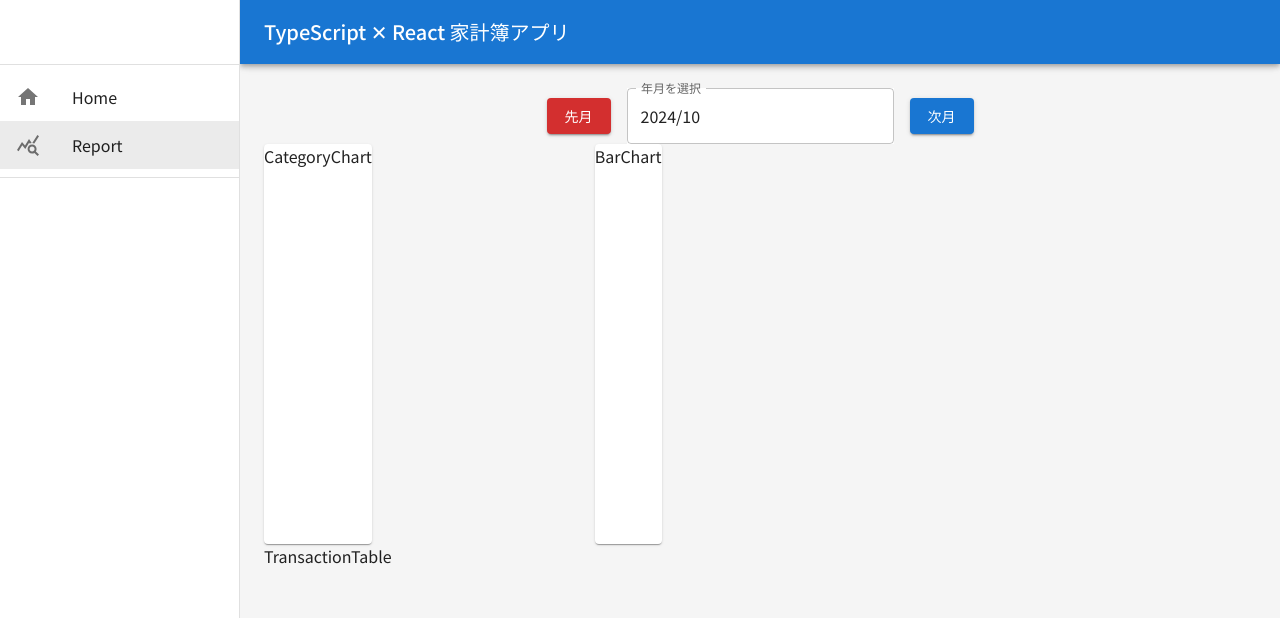
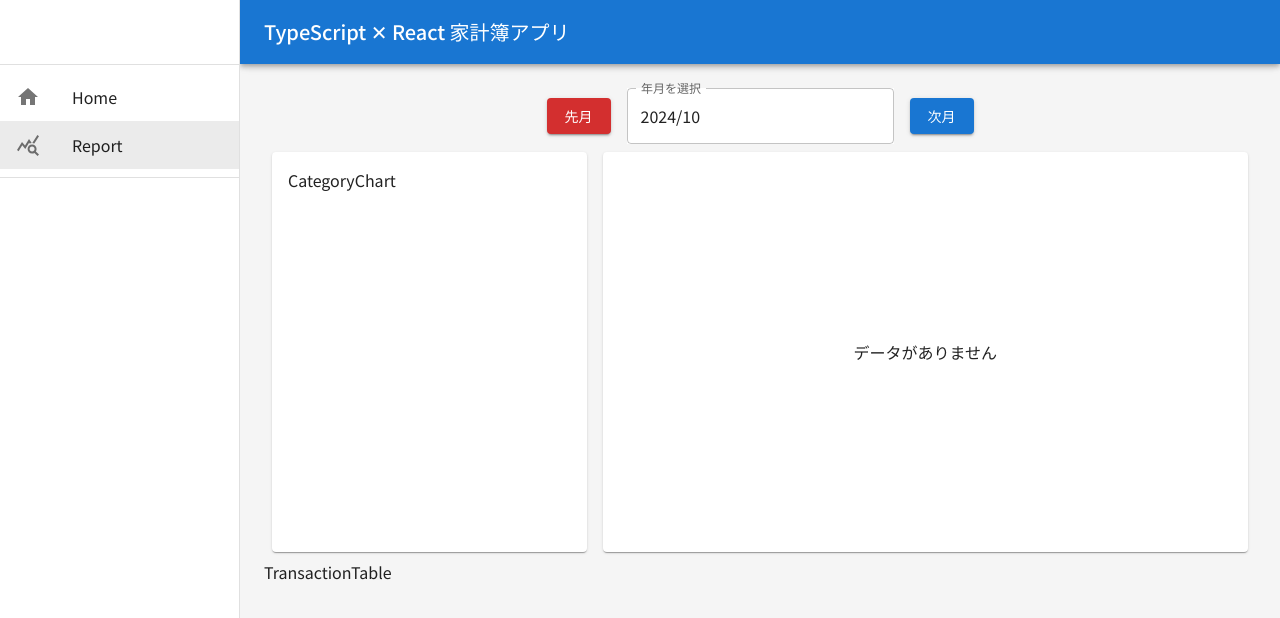
Before and after one commit to horisan24/Ts-Intro-finances, a React (Create React App) app: page /report in a window 1280 px wide. Shown: the top 618 px of the page. Built offline with nearby package versions, Linux system fonts and the light colour scheme; no server answers; the database is empty; the HTML template or start-up script is replaced by a standard one.

Commit message:
棒グラフの作成・整形

```diff
--- a/src/App.tsx
+++ b/src/App.tsx
@@ -22,6 +22,7 @@ function App() {
 
   const [transactions, setTransactions] = useState<Transaction[]>([]);
   const [currentMonth, setCurrentMonth] = useState<Date>(new Date());
+  const [isLoading, setIsLoading] = useState<boolean>(true);
 
   useEffect(() => {
     const fetchTransactions = async () => {
@@ -43,6 +44,8 @@ function App() {
         } else {
           console.error("一般的なエラーは:", err);
         }
+      } finally {
+        setIsLoading(false);
       }
     }
     fetchTransactions();
@@ -132,6 +135,8 @@ function App() {
               <Report
                 currentMonth={currentMonth}
                 setCurrentMonth={setCurrentMonth}
+                monthlyTransactions={monthlyTransactions}
+                isLoading={isLoading}
               />
             }
           />
--- a/src/components/BarChart.tsx
+++ b/src/components/BarChart.tsx
@@ -1,8 +1,87 @@
 import React from 'react'
+import {
+  Chart as ChartJS,
+  CategoryScale,
+  LinearScale,
+  BarElement,
+  Title,
+  Tooltip,
+  Legend,
+  ChartData,
+} from 'chart.js';
+import CircularProgress from '@mui/material/CircularProgress';
+import { Bar } from 'react-chartjs-2'
+import { Transaction } from '../types';
+import { calculateDailyBalances } from '../utils/financeCalculations';
+import { Box, Typography, useTheme } from '@mui/material';
 
-const BarChart = () => {
+ChartJS.register(
+  CategoryScale,
+  LinearScale,
+  BarElement,
+  Title,
+  Tooltip,
+  Legend
+);
+
+interface BarChartProps {
+  monthlyTransactions: Transaction[];
+  isLoading: boolean;
+}
+
+const BarChart = ({ monthlyTransactions, isLoading }: BarChartProps) => {
+  const theme = useTheme();
+  const options = {
+    maintainAspectRatio: false,
+    responsive: true,
+    plugins: {
+      // legend: {
+      //   position: 'top' as const,
+      // },
+      title: {
+        display: true,
+        text: '日別収支',
+      },
+    },
+  }
+
+  const dailyBalances = calculateDailyBalances(monthlyTransactions);
+  // console.log(dailyBalances);
+  // console.log(monthlyTransactions);
+
+  const dateLabels = Object.keys(dailyBalances).sort();
+
+  const data: ChartData<'bar'> = {
+    labels: dateLabels,
+    datasets: [
+      {
+        label: "支出",
+        data: dateLabels.map((date) => dailyBalances[date].expense),
+        backgroundColor: theme.palette.expenseColor.light,
+      },
+      {
+        label: "収入",
+        data: dateLabels.map((date) => dailyBalances[date].income),
+        backgroundColor: theme.palette.incomeColor.light,
+      },
+    ],
+  };
+
   return (
-    <div>BarChart</div>
+    <Box sx={{
+      flexGrow: 1,
+      display: 'flex',
+      justifyContent: 'center',
+      alignItems: 'center',
+    }}>
+      {isLoading ? (
+        <CircularProgress />
+      ) : monthlyTransactions.length > 0 ? (
+        <Bar options={options} data={data} />
+      ) : (
+        <Typography>データがありません</Typography>
+      )}
+    </Box>
   )
 }
 
--- a/src/components/layout/AppLayout.tsx
+++ b/src/components/layout/AppLayout.tsx
@@ -31,7 +31,13 @@ export default function AppLayout() {
   };
 
   return (
-    <Box sx={{ display: 'flex', bgcolor:(theme) => theme.palette.grey[100], minHeight: "100vh" }}>
+    <Box
+      sx={{
+        display: { md: 'flex' },
+        bgcolor: (theme) => theme.palette.grey[100],
+        minHeight: "100vh"
+      }}
+    >
       <CssBaseline />
 
       {/* ヘッダー */}
--- a/src/pages/Report.tsx
+++ b/src/pages/Report.tsx
@@ -4,18 +4,23 @@ import MonthSelector from '../components/MonthSelector';
 import CategoryChart from '../components/CategoryChart';
 import BarChart from '../components/BarChart';
 import TransactionTable from '../components/TransactionTable';
+import { Transaction } from '../types';
 
 interface ReportProps {
   currentMonth: Date;
   setCurrentMonth: (date: Date) => void;
+  monthlyTransactions: Transaction[];
+  isLoading: boolean;
 }
 
-const Report = ({ currentMonth, setCurrentMonth }: ReportProps) => {
+const Report = ({ currentMonth, setCurrentMonth, monthlyTransactions, isLoading }: ReportProps) => {
   const isSmallScreen = useMediaQuery((theme: Theme) => theme.breakpoints.down('md'));
   const commonPaperStyle = {
-    height: { xs: "auto", md: "400px" },
+    height: "400px",
     display: "flex",
     flexDirection: "column",
+    margin: "8px",
+    padding: 2,
   }
 
   return (
@@ -37,7 +42,6 @@ const Report = ({ currentMonth, setCurrentMonth }: ReportProps) => {
         <Box
           flex={isSmallScreen ? undefined : 1}
           width={isSmallScreen ? '100%' : "33.33%"}
-          display="flex"
         >
           <Paper sx={commonPaperStyle}>
             <CategoryChart />
@@ -46,10 +50,9 @@ const Report = ({ currentMonth, setCurrentMonth }: ReportProps) => {
         <Box
           flex={isSmallScreen ? undefined : 2}
           width={isSmallScreen ? '100%' : "66.67%"}
-          display="flex"
         >
           <Paper sx={commonPaperStyle}>
-            <BarChart />
+            <BarChart monthlyTransactions={monthlyTransactions} isLoading={isLoading} />
           </Paper>
         </Box>
       </Box>
```
